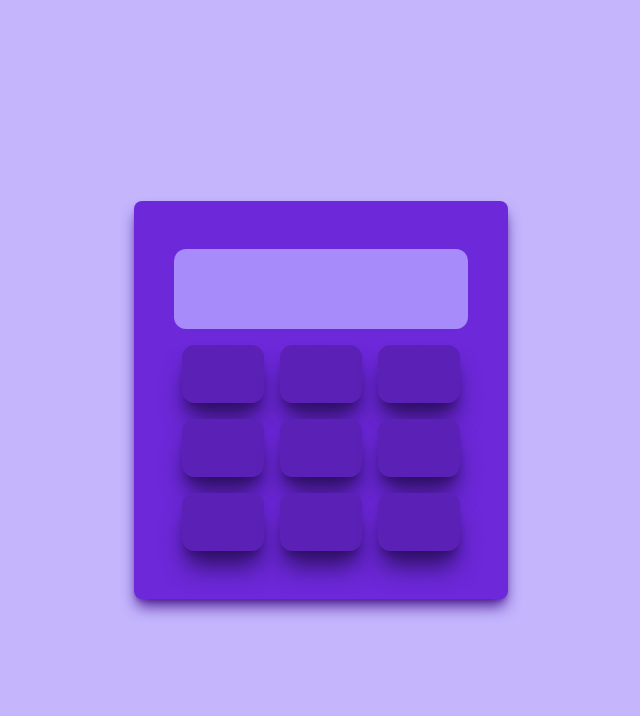
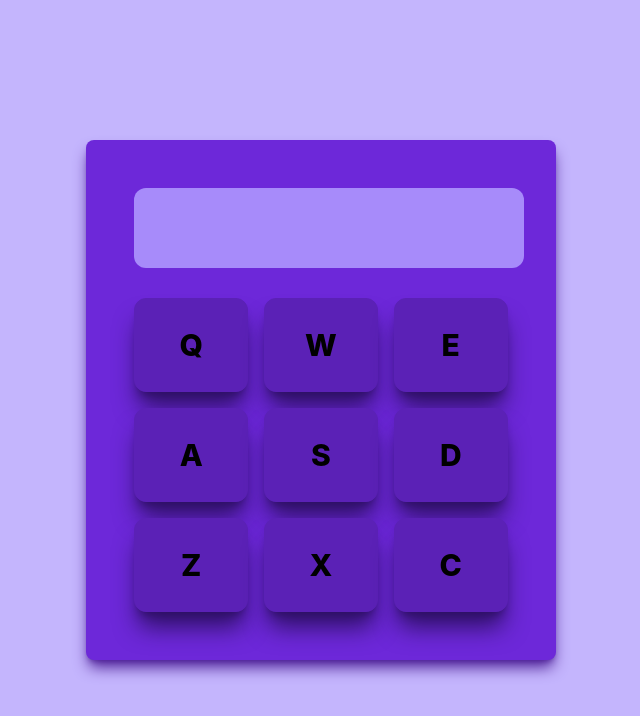
Before and after one commit to marius-a-mueller/drum-machine, a React (Create React App) app: page / in a window 1280 px wide. Shown: the top 716 px of the page, without its empty margins (319-959 px from the left). Built offline with nearby package versions, Linux system fonts and the light colour scheme.

Commit message:
All tests passing

```diff
--- a/src/components/App.js
+++ b/src/components/App.js
@@ -66,7 +66,7 @@ class App extends Component {
 
   handlePress(event, id) {
     this.setState({ display: btns[id].name });
-    let audio = document.getElementById("audio-" + event.target.id);
+    let audio = document.querySelector("audio[id=" + id + "]");
     audio.play();
     //new Audio(btns[id].audio).play();
   }
@@ -82,10 +82,10 @@ class App extends Component {
       <div className="w-screen h-screen flex justify-center items-center bg-violet-300">
         <div
           id="drum-machine"
-          className="flex flex-col justify-center items-center bg-violet-700 rounded-lg p-10 shadow-violet-900 shadow-lg"
+          className="grid grid-cols-3 grid-rows-4 bg-violet-700 rounded-lg p-10 shadow-violet-900 shadow-lg"
         >
           <Display text={this.state.display} />
-          <div className="grid grid-cols-3 grid-rows-3">{drumpads}</div>
+          {drumpads}
         </div>
       </div>
     );
--- a/src/components/Display.js
+++ b/src/components/Display.js
@@ -2,7 +2,7 @@ const Display = ({ text }) => {
   return (
     <div
       id="display"
-      className="rounded-xl bg-violet-400 h-20 min-w-full m-2 flex justify-center items-center text-5xl font-extrabold select-none"
+      className="col-span-full rounded-xl bg-violet-400 h-20 min-w-full m-2 flex justify-center items-center text-5xl font-extrabold select-none"
     >
       {text}
     </div>
--- a/src/components/DrumPad.js
+++ b/src/components/DrumPad.js
@@ -5,7 +5,8 @@ const DrumPad = ({ id, audio, callback }) => {
       id={id}
       onMouseDown={(e) => callback(e, id)}
     >
-      <audio id={"audio-" + id} src={audio} preload="auto"></audio>
+      {id}
+      <audio className="clip" id={id} src={audio} preload="auto"></audio>
     </div>
   );
 };
```
